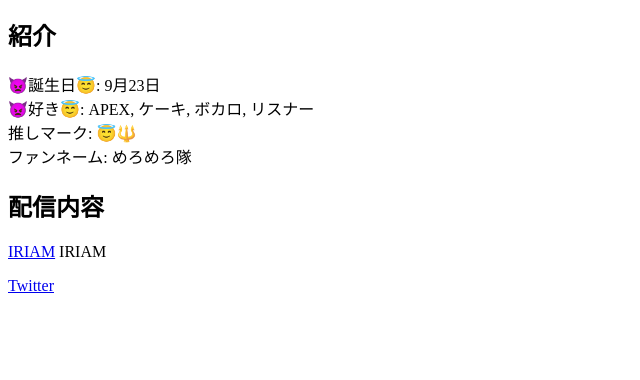
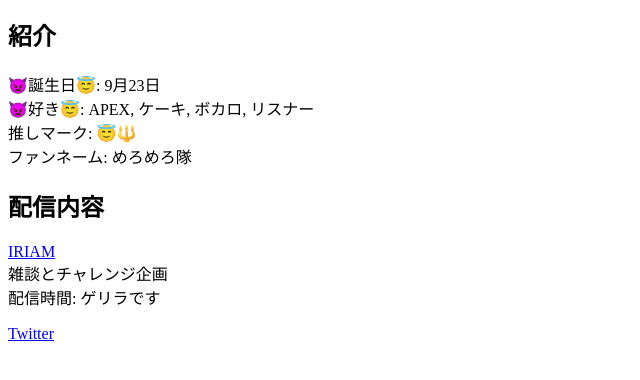
Before and after one commit to KanetyEngineer/mero.home, a plain HTML site: page index.html in a window 1280 px wide. Shown: the part 402-782 px from the top of the page, without its empty margins (0-640 px from the left). Drawn offline with Linux system fonts and the light colour scheme.

Commit message:
Update index.html

```diff
--- a/index.html
+++ b/index.html
@@ -25,8 +25,9 @@
 ファンネーム: めろめろ隊<br>
 </p>
 <h2>配信内容</h2>
-<p><a href= "https://www.live.iriam.com/" target="_blank" >IRIAM</a>
-IRIAM
+<p><a href= "https://www.live.iriam.com/" target="_blank" >IRIAM</a><br>
+    雑談とチャレンジ企画<br>
+    配信時間: ゲリラです
 </p>
 <p><a href="https://twitter.com/Mero_was_god">Twitter</a></p>
     </body>
```
